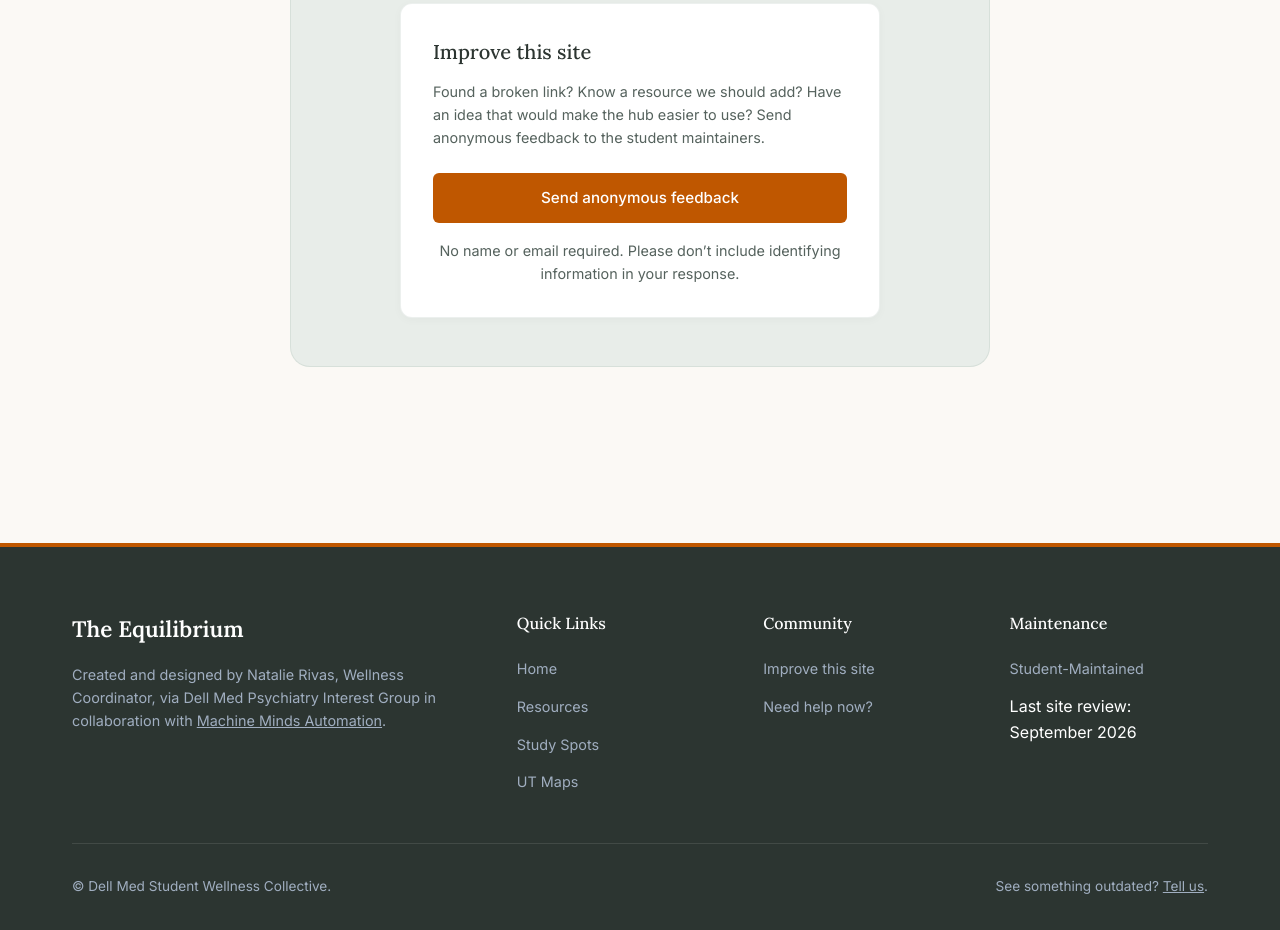
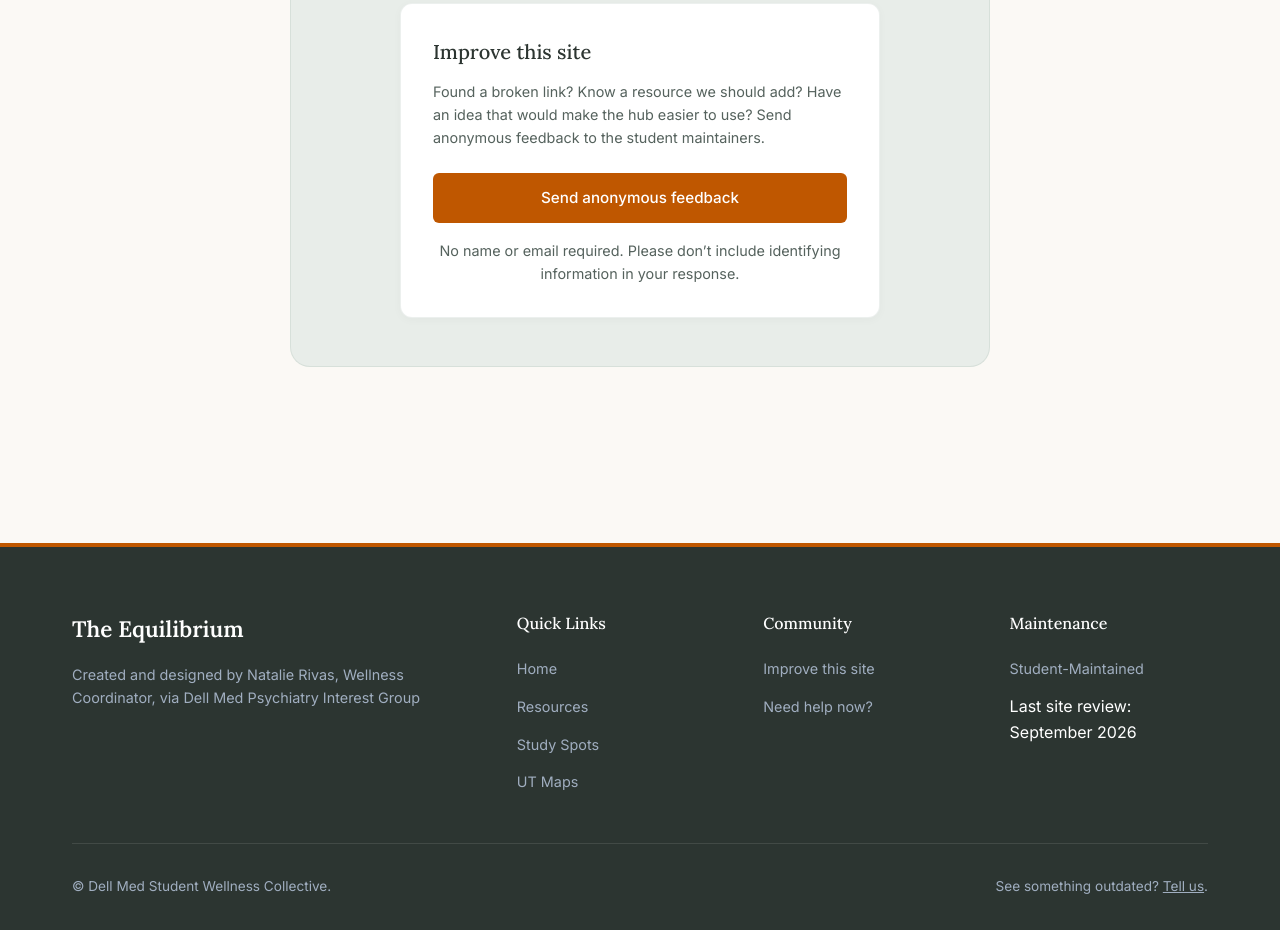
Before and after one commit to natalierivas3-sudo/the-equilibrium, a plain HTML site: page index.html in a window 1280 px wide. Shown: the part 2569-3499 px from the top of the page. Drawn offline with Linux system fonts and the light colour scheme.

Commit message:
Update index.html

```diff
--- a/index.html
+++ b/index.html
@@ -284,7 +284,7 @@
             <div class="footer-grid">
                 <div class="footer-brand">
                     <span class="brand-title" style="color: var(--white); font-size: 1.4rem;">The Equilibrium</span>
-                    <p>Created and designed by Natalie Rivas, Wellness Coordinator, via Dell Med Psychiatry Interest Group in collaboration with <a href="https://machinemindsautomation.com/#" target="_blank" rel="noopener noreferrer" style="color: inherit; text-decoration: underline;">Machine Minds Automation</a>.</p>
+                    <p>Created and designed by Natalie Rivas, Wellness Coordinator, via Dell Med Psychiatry Interest Group
                 </div>
                 <div class="footer-links">
                     <h4>Quick Links</h4>
```
